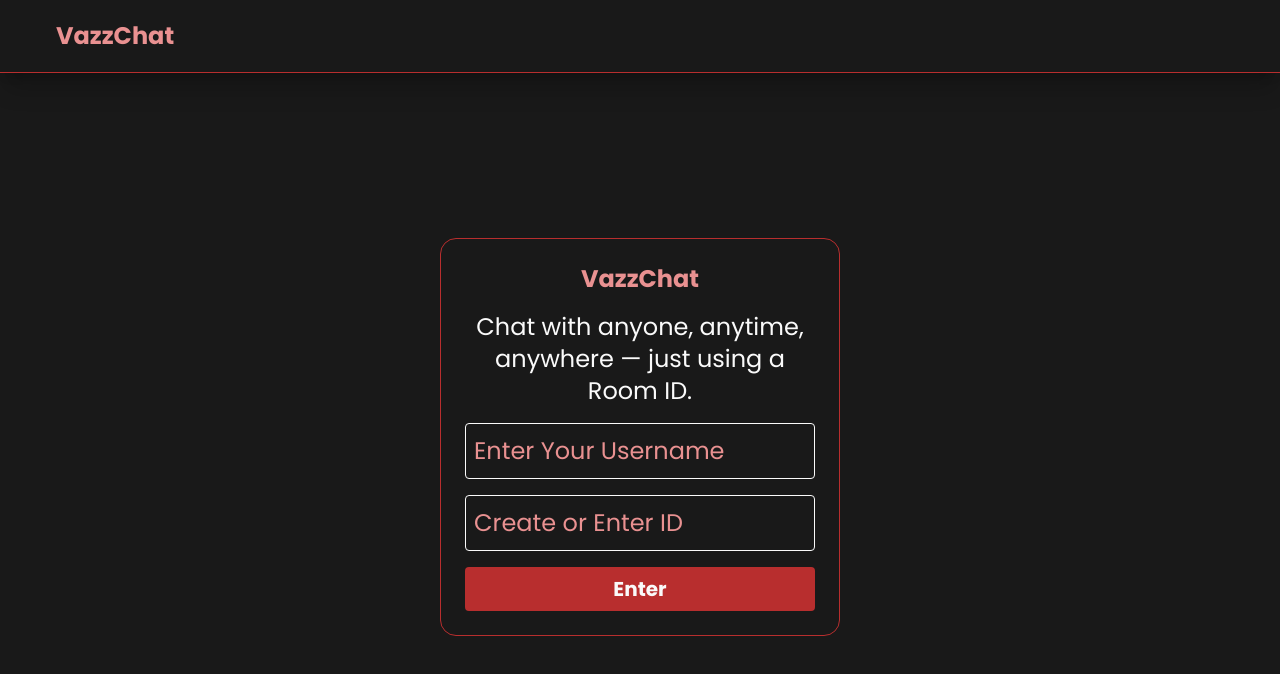
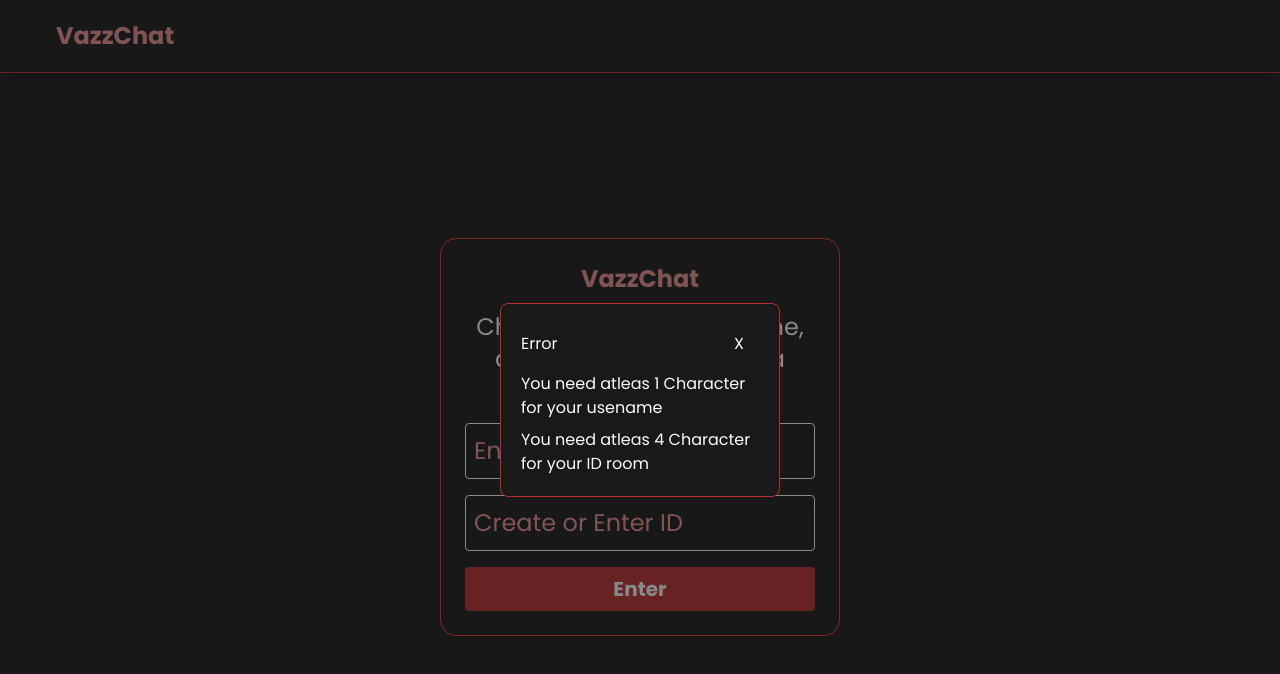
Before and after one commit to Ivaz7/typescript-tailwind-exercise, a React (Vite) app in the folder chat-room/: page / in a window 1280 px wide. Both pictures are taken after a click on the button "Enter". Shown: the top 674 px of the page. Built offline with nearby package versions, Linux system fonts and the light colour scheme.

Commit message:
adding pop up notifcation for input home

```diff
--- /dev/null
+++ b/chat-room/src/component/floatingContainer/floatingContainter.tsx
@@ -0,0 +1,20 @@
+import './floatingContainer.scss';
+
+type FloatingContainerProps = {
+  children: React.ReactNode;
+};
+
+const FloatingContainer = ({ children }: FloatingContainerProps) => {
+  return (
+    <div
+      style={{
+        backgroundColor: "var(--shadow)"
+      }}
+      className="fixed top-0 left-0 w-full h-full flex z-40 justify-center items-center"
+    >
+      {children}
+    </div>
+  );
+};
+
+export default FloatingContainer;
--- a/chat-room/src/index.css
+++ b/chat-room/src/index.css
@@ -7,6 +7,7 @@
   --red: rgb(184, 46, 46);
   --pink: rgb(233, 145, 145);
   --lightRed: rgb(241, 54, 54);
+  --shadow: rgba(25, 25, 25, 0.5);
 }
 
 body {
--- a/chat-room/src/page/homePage/inputHome/inputHome.tsx
+++ b/chat-room/src/page/homePage/inputHome/inputHome.tsx
@@ -1,12 +1,23 @@
 import { useState } from 'react';
 import './inputHome.scss';
 import RenderInput from './renderInput';
+import InvalidInput from './invalidInput';
 
 const InputHome = () => {
   const [valueInput, setValueInput] = useState<string[]>(["", ""]);
+  const [notValid, setNotValid] = useState<boolean>(false);
+
+  const handleEnter = async () => {
+    if (valueInput[0].trim().length < 1 || valueInput[1].trim().length < 4) {
+      setNotValid(true);
+      return;
+    }
+  }
 
   return (
     <div className="inputHome max-w-[90vw] xs:w-90 sm:w-100 w-80 transition-all duration 150 ease-in-out flex flex-col gap-4 border hover:border-2 hover:shadow-2xl/50 boder-solid rounded-2xl p-6 mt-auto mb-auto">
+      {notValid && <InvalidInput valueInput={valueInput} setNotValid={setNotValid} />}
+
       <p style={{ color: "var(--pink"}} className='text-center text-lg sm:text-xl md:text-2xl font-bold'>
         VazzChat
       </p>
@@ -19,6 +30,7 @@ const InputHome = () => {
 
       <button
         style={{ backgroundColor: "var(--red)"}}
+        onClick={handleEnter}
         className='rounded-sm py-2 text-xl font-bold cursor-pointer duration-150 ease-in-out hover:opacity-70'
       >
         Enter
--- /dev/null
+++ b/chat-room/src/page/homePage/inputHome/invalidInput.scss
@@ -0,0 +1,11 @@
+.invalidContainer {
+  max-width: 90vw;
+}
+
+.cancelBtn {
+  background-color: transparent;
+
+  &:hover {
+    background-color: var(--gray);
+  }
+}
--- /dev/null
+++ b/chat-room/src/page/homePage/inputHome/invalidInput.tsx
@@ -0,0 +1,56 @@
+import './invalidInput.scss'
+import FloatingContainer from "../../../component/floatingContainer/floatingContainter";
+import { JSX, useEffect, useState } from 'react';
+
+type Input = {
+  valueInput: string[],
+  setNotValid: React.Dispatch<React.SetStateAction<boolean>>,
+}
+
+const InvalidInput = ({ valueInput, setNotValid }: Input ) => {
+  const [output, setOutput] = useState<(JSX.Element | null)[]>([null, null]);
+
+  useEffect(() => {
+    const res = [
+      valueInput[0].trim().length < 1
+        ? <p>
+            You need atleas 1 Character for your usename
+          </p>
+        : null,
+      valueInput[1].trim().length < 4
+        ? <p>
+            You need atleas 4 Character for your ID room
+          </p>
+        : null,
+    ]
+
+    setOutput(res)
+  }, [valueInput])
+
+  return (
+    <FloatingContainer>
+      <div
+        style={{
+          borderColor: "var(--red)",
+          backgroundColor: "var(--black)"
+        }}
+        className="invalidContainer w-70 p-5 rounded-lg border flex flex-col gap-2"
+      >
+        <div className='flex justify-between items-center'>
+          <p className='text-bold'>Error</p>
+
+          <button
+            className="cancelBtn self-end cursor-pointer w-10 h-10 rounded-full flex justify-center items-center"
+            onClick={() => setNotValid(false)}
+          >
+            X
+          </button>
+        </div>
+
+        {output}
+      </div>
+    </FloatingContainer>
+  );
+}
+
+export default InvalidInput;
```
Also changed, not shown: chat-room/src/component/floatingContainer/floatingContainer.scss (added).
